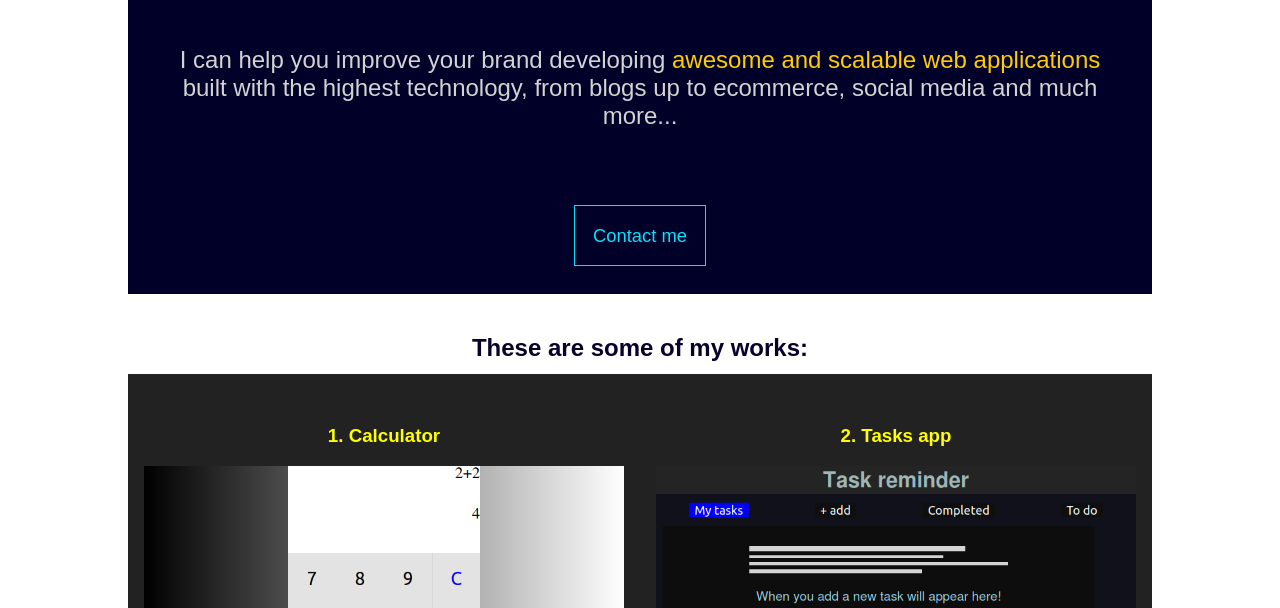
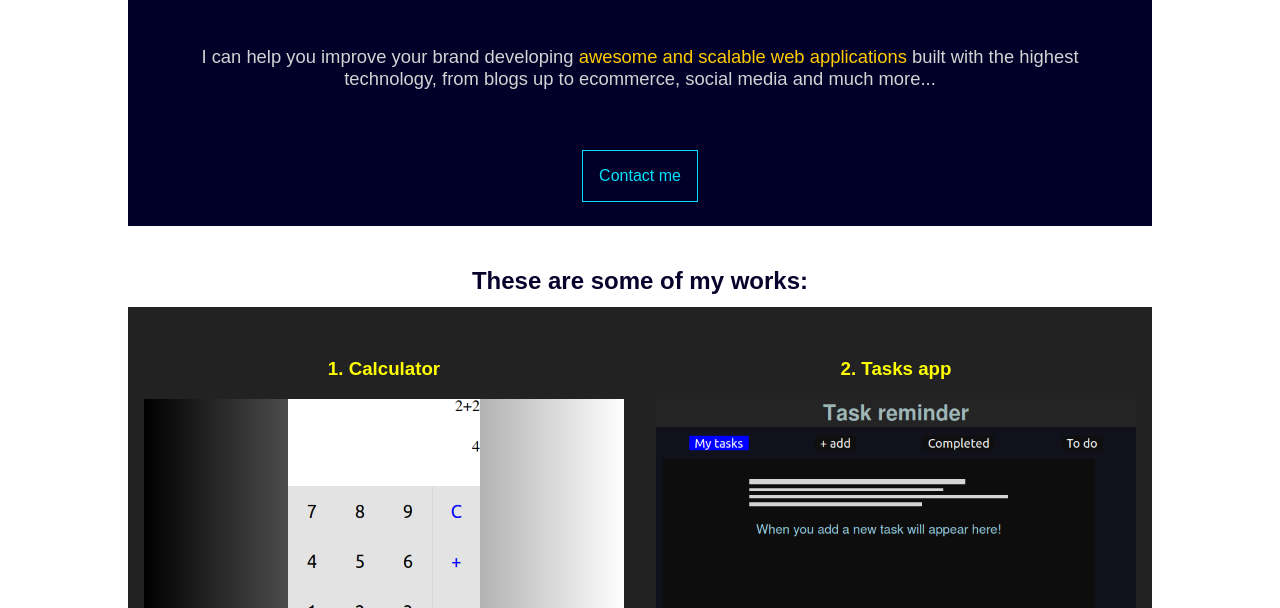
Before and after one commit to RdgzLpz/port, a plain HTML site: page index.html in a window 1280 px wide. Shown: the part 192-800 px from the top of the page. Drawn offline with Linux system fonts and the light colour scheme.

Commit message:
another commit

```diff
--- a/index.css
+++ b/index.css
@@ -126,7 +126,7 @@ footer a {
     }
     h1 {
         margin: .7em 0 0 0;
-        padding: 1em;
+        padding: 1em 0;
         height: 10%;
         text-align: center;
     }
@@ -177,6 +177,12 @@ footer a {
     }
 }
 @media screen and (min-width:600px) {
+    #main-intro p {
+        font-size: 1.15rem;
+    }
+    #main-intro button {
+        font-size: 1rem;
+    }
     .single-project {
         margin: 0 3em;
     }
```
